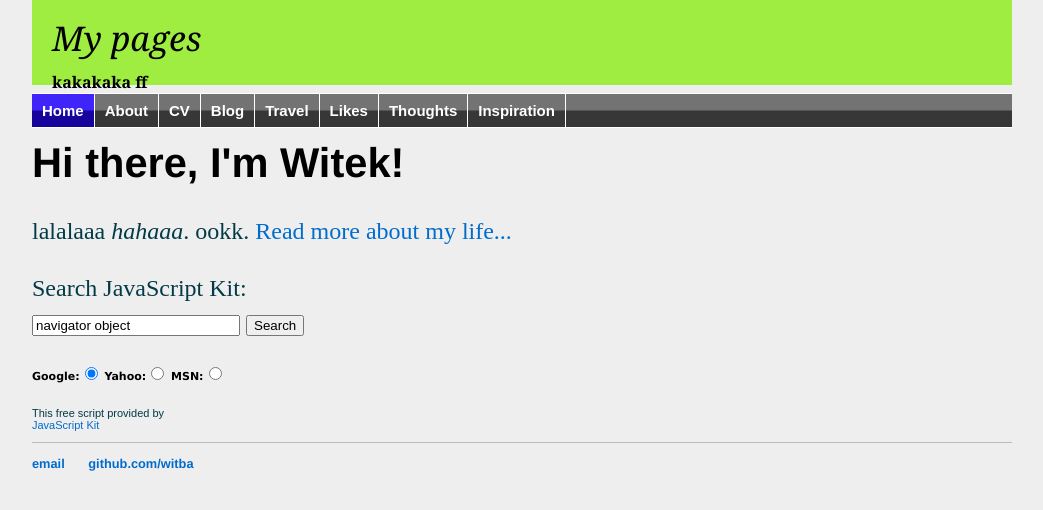
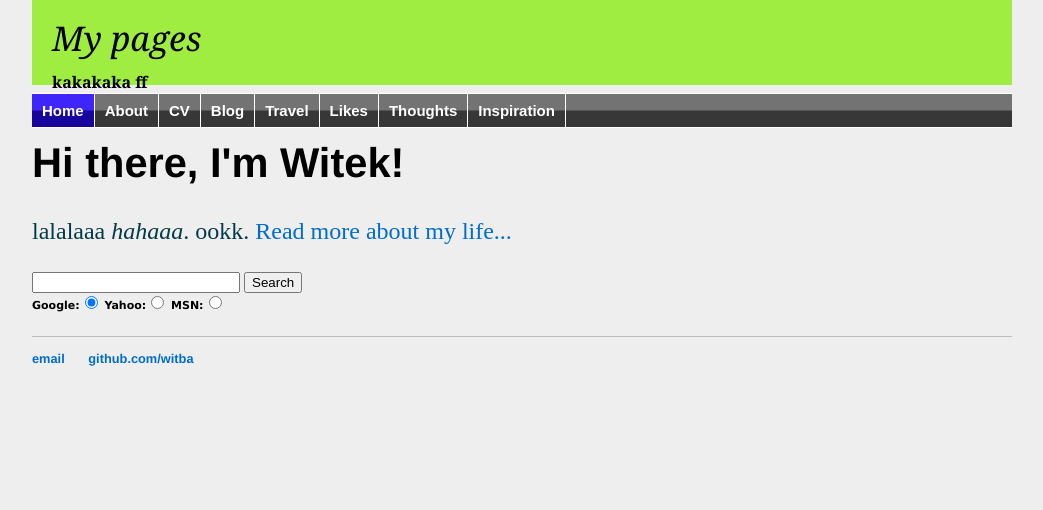
Before and after one commit to witba/witba.github.io, a Jekyll site: the page built from index.html, in a window 1280 px wide. Shown: the top 510 px of the page, without its empty margins (118-1161 px from the left). Built offline with Jekyll 4.4.1, drawn with Linux system fonts in a browser that asks for light colours.

Commit message:
Update index.html

```diff
--- a/index.html
+++ b/index.html
@@ -10,9 +10,8 @@
 
 <form name="jksearch" action="http://www.google.com/search" method="get" onSubmit="jksitesearch(this)">
 
-<p>Search JavaScript Kit:<br />
 <input id="hiddenquery" type="hidden" name="q" />
-<input name="qfront" type="text" style="width: 200px" value="navigator object" /> <input type="submit" value="Search" /><br />
+<input name="qfront" type="text" style="width: 200px" value="" /> <input type="submit" value="Search" /><br />
 <div style="font: bold 11px Verdana;">Google:<input name="se" type="radio" checked>  Yahoo:<input name="se" type="radio">  MSN:<input name="se" type="radio">
 </div>
 
@@ -52,6 +51,3 @@
 </p>
 
 </form>
-
-<p style="font: normal 11px Arial">This free script provided by<br />
-<a href="http://www.javascriptkit.com">JavaScript Kit</a></p>
```
